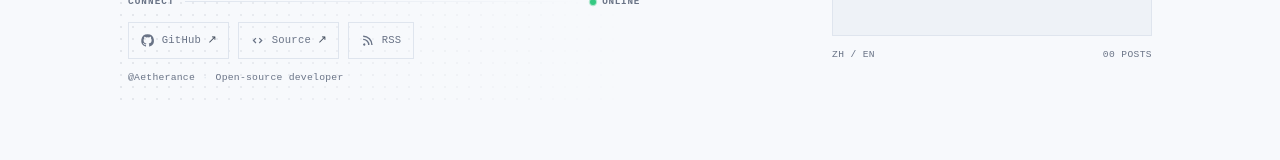
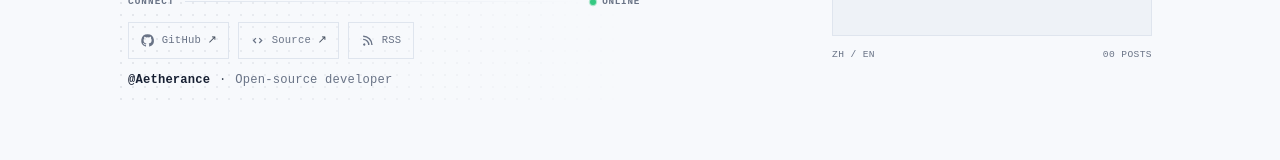
Before and after one commit to Aetherance/Aetherance.github.io, an Astro site: page /en in a window 1280 px wide. Shown: the part 360-520 px from the top of the page. Built offline with nearby package versions, Linux system fonts and the light colour scheme; Astro itself is replaced by a stand-in of ours.

Commit message:
style: improve homepage profile note readability

```diff
--- a/src/components/HomePage.astro
+++ b/src/components/HomePage.astro
@@ -53,7 +53,7 @@ const title = page > 1 ? (lang === 'zh' ? `文章 · 第 ${page} 页` : `Writing
               RSS
             </a>
           </nav>
-          <p class="profile-note">@{siteConfig.handle}<span aria-hidden="true">·</span>{lang === 'zh' ? '开源开发者' : 'Open-source developer'}</p>
+          <p class="profile-note"><strong>@{siteConfig.handle}</strong><span aria-hidden="true">·</span>{lang === 'zh' ? '开源开发者' : 'Open-source developer'}</p>
         </div>
       </div>
       <div class="side">
@@ -95,8 +95,9 @@ const title = page > 1 ? (lang === 'zh' ? `文章 · 第 ${page} 页` : `Writing
   .profile-links a:hover { border-color: var(--glass-line); background: var(--glass-bg); color: var(--text); transform: translateY(-1px); }
   .profile-links svg { width: .95rem; height: .95rem; fill: currentColor; }
   .profile-links span { color: var(--accent); font-size: .7rem; }
-  .profile-note { display: flex; gap: .45rem; margin: .7rem 0 0; color: var(--muted); font-family: ui-monospace, monospace; font-size: .61rem; letter-spacing: .025em; }
-  .profile-note span { color: var(--line); }
+  .profile-note { display: flex; align-items: center; gap: .55rem; margin: .8rem 0 0; color: var(--muted); font-family: ui-monospace, monospace; font-size: .76rem; font-weight: 500; letter-spacing: .015em; line-height: 1.4; }
+  .profile-note strong { color: var(--text); font-weight: 650; }
+  .profile-note span { color: var(--accent); }
   .side { justify-self: end; width: min(100%, 20rem); min-width: 0; }
   .stats { display: flex; justify-content: space-between; gap: 1rem; margin-top: .65rem; color: var(--muted); font-family: ui-monospace, monospace; font-size: .6rem; letter-spacing: .04em; }
   .latest { padding-top: clamp(2.5rem, 6vw, 4rem); }
```
